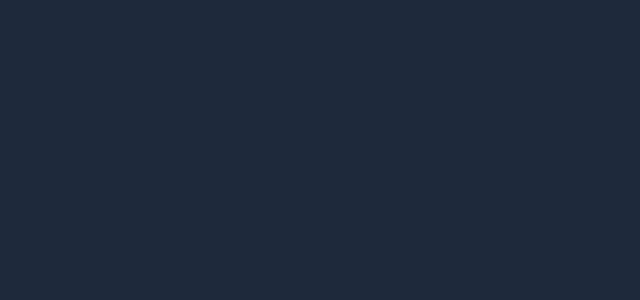
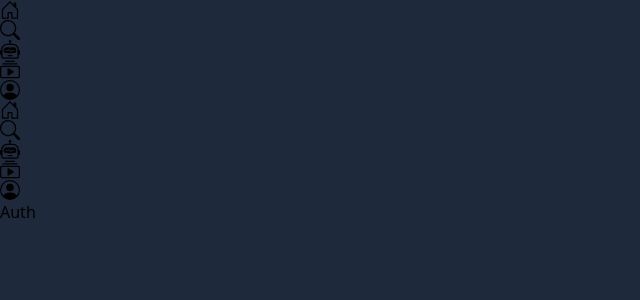
Before and after one commit to DelwinPrakash/bookify, a React (Vite) app: page /auth in a window 1280 px wide. Before the commit this address had no page. Shown: the top 300 px of the page, without its empty margins (0-640 px from the left). Built offline with nearby package versions, Linux system fonts and the light colour scheme.

Commit message:
auth setup

```diff
--- a/src/App.jsx
+++ b/src/App.jsx
@@ -3,6 +3,7 @@ import { Route, Routes } from "react-router-dom";
 import Search from "./pages/Search.jsx";
 import AI from "./pages/AI.jsx";
 import Profile from "./pages/Profile.jsx";
+import Auth from "./pages/Auth.jsx";
 
 export default function App(){
     return(
@@ -11,6 +12,7 @@ export default function App(){
             <Route path="/search" element={<Search/>}/>
             <Route path="/ai" element={<AI/>}/>
             <Route path="/profile" element={<Profile/>}/>
+            <Route path="/auth" element={<Auth/>}/>
         </Routes>
 
     );
--- a/src/components/SearchBar.jsx
+++ b/src/components/SearchBar.jsx
@@ -3,25 +3,23 @@ import { books } from "../../data/books.js";
 import Loading from "./Loading.jsx";
 
 export default function SearchBar(){
-    const [isLoading, setIsLoading] = useState(true);
-    useEffect(() => {
+    const [isLoading, setIsLoading] = useState(false);
+    function loading(){
+        setIsLoading(true);
         const loadData = () => {
             setTimeout(() => {
                 setIsLoading(false);
-            }, 2000)
+            }, 2000);
         };
         loadData();
-    }, []);
-    function loading(){
-        console.log("click");
-        isLoading ? <Loading/> : null
     }
     return(
         <>
+            {isLoading ? <Loading/> : null}
             <div className="h-fit w-screen">
                 <section className="h-36 flex items-center justify-center">
                     <div className="flex items-center justify-center sm:mr-10 w-full gap-2">
-                        <input className="h-10 w-4/5 sm:h-11 sm:w-3/5 px-3 text-lg rounded-full" placeholder="Search Book"/>
+                        <input name="searchField" className="h-10 w-4/5 sm:h-11 sm:w-3/5 px-3 text-lg rounded-full" placeholder="Search Book" autoFocus/>
                         <svg
                             xmlns="http://www.w3.org/2000/svg"
                             width="30"
--- /dev/null
+++ b/src/pages/Auth.jsx
@@ -0,0 +1,13 @@
+import Nav from "../components/nav";
+export default function Auth(){
+    return(
+        <>
+            <div className="z-10">
+                <Nav/>
+            </div>
+            <div className="mb-16 w-screen">
+                <h1>Auth</h1>
+            </div>
+        </>
+    );
+}
--- a/src/pages/Profile.jsx
+++ b/src/pages/Profile.jsx
@@ -1,5 +1,11 @@
+import { useState } from "react";
+import { Navigate } from "react-router-dom";
 import Nav from "../components/nav";
 export default function Profile(){
+    const [token, setToken] = useState("");
+    if(token == "" || token == undefined || token == null){
+        return <Navigate to="/auth"/>
+    }
     return(
         <>
             <div className="z-10">
```
